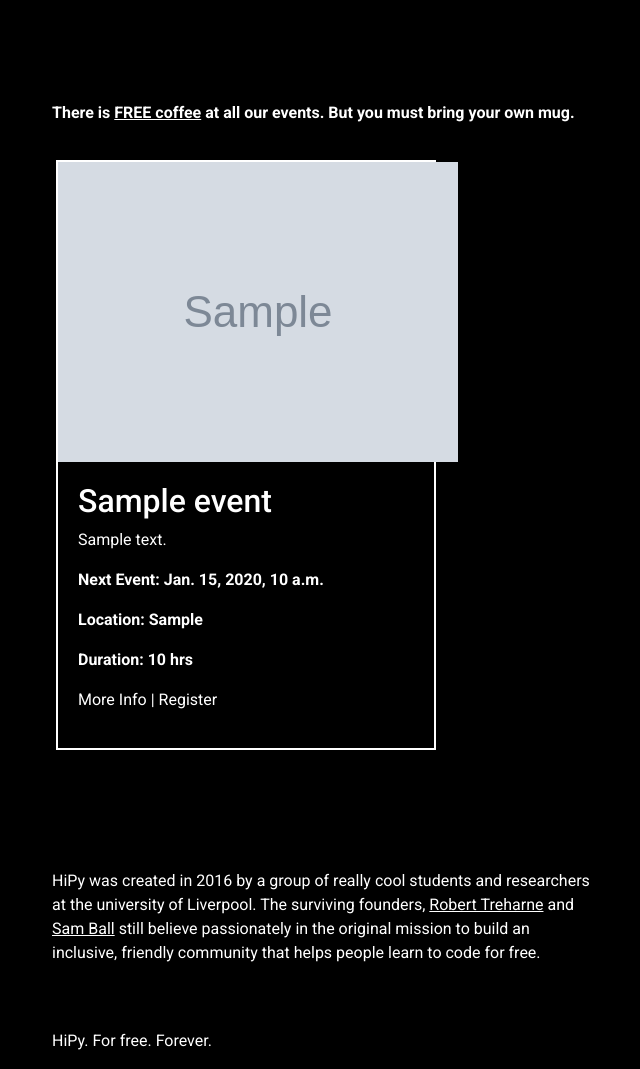
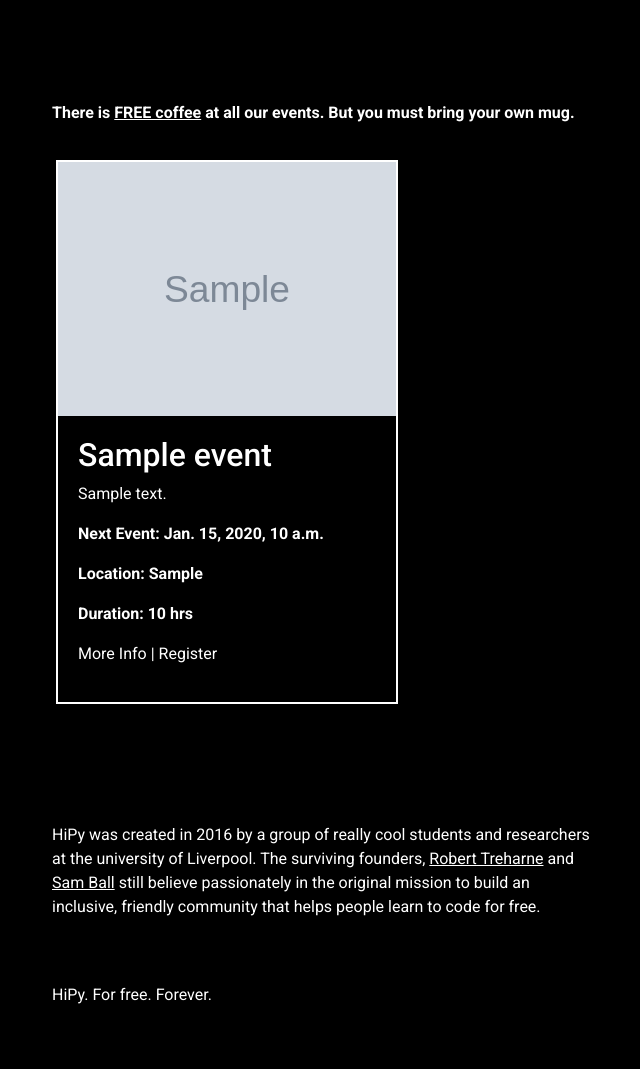
Before and after one commit to HiPyLiv/hipy2.0_website, a Django app: template app/front/templates/front/index.html in a window 1280 px wide. Shown: the part 799-1868 px from the top of the page, without its empty margins (33-673 px from the left). After the commit the page ends 1803 px from the top, so only its background shows below. Run offline with Django 3.2, Linux system fonts and the light colour scheme; tables that the repository leaves empty hold one stand-in row (values such as "Sample post"); the template is opened without the code that fills it: values that come from a table or form of the project are taken from there, most other values are stand-ins (such as "Sample title", 1, 10 or a date in 2020); grey boxes marked "Sample" are stand-in pictures; some libraries are stand-ins or nearby versions.

Commit message:
css updated

```diff
--- a/app/front/static/css/main.css
+++ b/app/front/static/css/main.css
@@ -118,6 +118,7 @@
 }
 
 .event {
+    max-width: 30%;
     border: 2px solid white;
     padding: 0px;
     margin: calc((100% - (3 * 30%)) / 6);
@@ -147,6 +148,7 @@
 
 
 .thumb-span img {
+    width:100%;
     max-width: 400px;
 }
 
```
